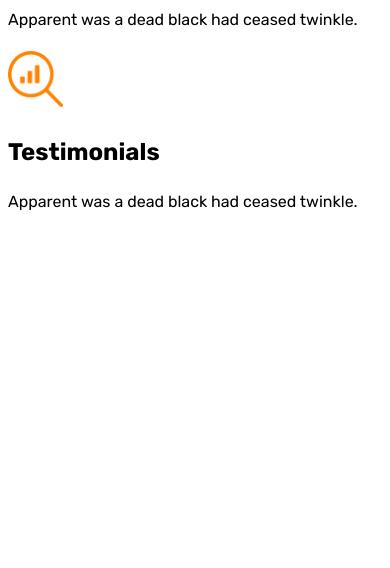
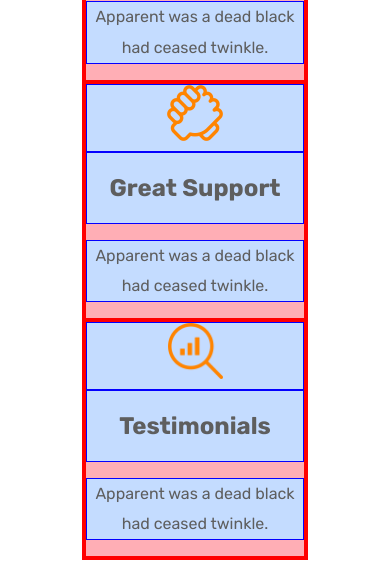
Before and after one commit to g3raphacs/Responsive-Exercice-1, a plain HTML site: page index.html in a window 390 px wide. Shown: the part 673-1241 px from the top of the page. Before the commit the page ends 906 px from the top, so only its background shows below. Drawn offline with Linux system fonts and the light colour scheme.

Commit message:
responsive breakpoints
ajout des media queries et de contours pour tester les flex

```diff
--- a/style.css
+++ b/style.css
@@ -22,7 +22,38 @@ body{
     font-family :   'Rubik', sans-serif;
     font-weight :   normal;
     line-height :   1.88rem;
+    color       :   var(--Col_Gray);
+    text-align  :   center;
+}
+/* Test---------------------------------------  */
+section{border:2px solid red;background-color: rgb(255, 174, 181);}
+section>section> *{border: 1px solid rgb(4, 0, 255); background-color: rgb(196, 220, 255);}
+/* Test---------------------------------------  */
+
+/* Containers  */
+.container{     max-width: 1170px;  margin: 0px 19vw;   }
+
+/* Flex  */
+.flex       {   display: flex   }
+
+/* RESPONSIVE  */
+
+/* XSmall */
+@media (max-width: 575.98px) {
+
 }
 
-/* Containers  */
-.container{     max-width: 1170px;  margin: auto 0px;   }
+/* Small  */
+@media (max-width: 767.98px) {
+
+}
+
+/* Medium  */
+@media (max-width: 991.98px) {
+
+}
+
+/* Large  */
+@media (max-width: 1199.98px) {
+
+}
```
